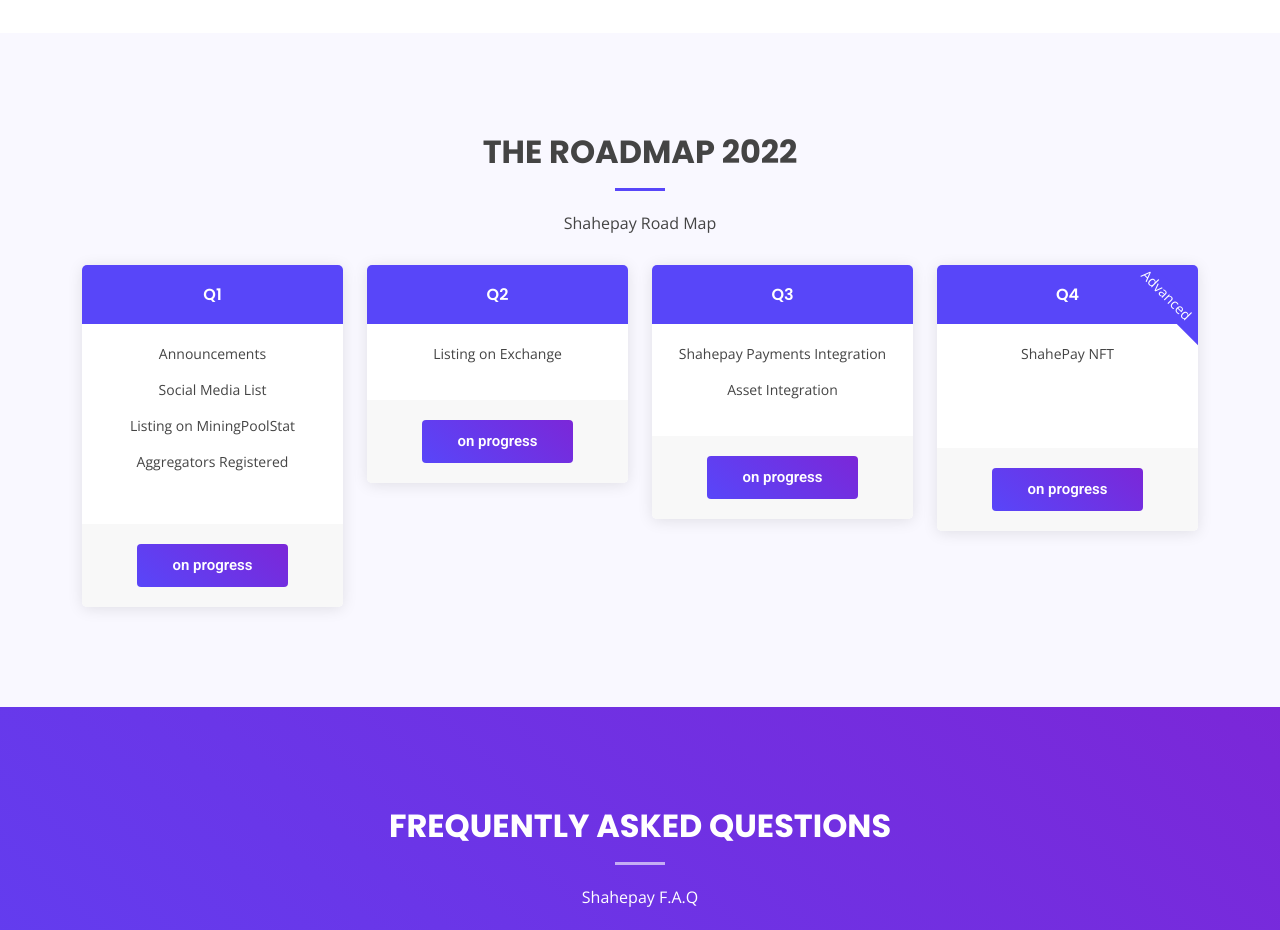
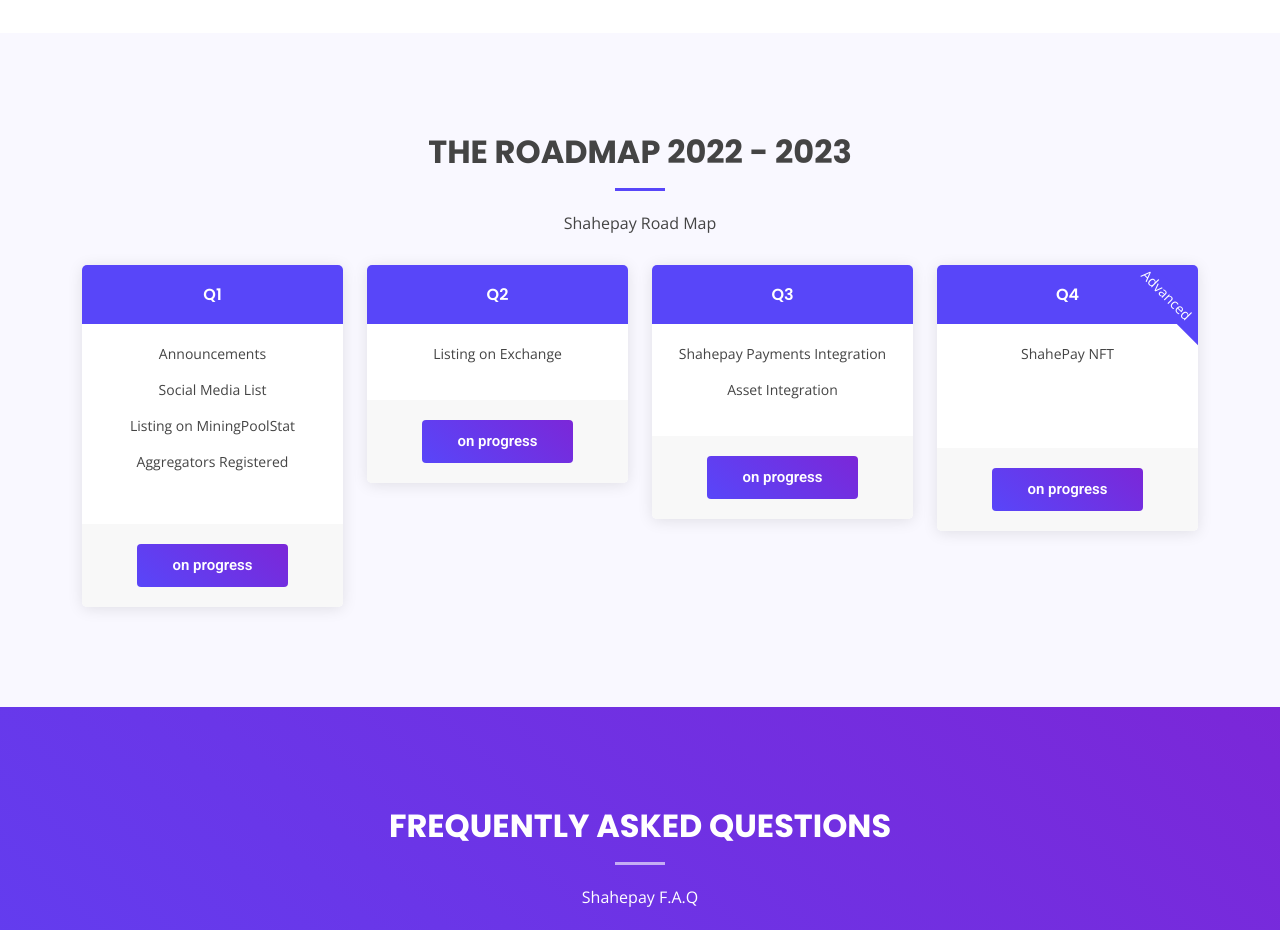
Before and after one commit to shahepay/shahepay.cloud, a plain HTML site: page index.html in a window 1280 px wide. Shown: the part 1660-2590 px from the top of the page. Drawn offline with nearby package versions, Linux system fonts and the light colour scheme.

Commit message:
Update index.html

```diff
--- a/index.html
+++ b/index.html
@@ -122,7 +122,7 @@
       <div class="container" data-aos="fade-up">
 
         <div class="section-title">
-          <h2>The RoadMap 2022</h2>
+          <h2>The RoadMap 2022 - 2023</h2>
           <p>Shahepay Road Map</p>
         </div>
 
```
